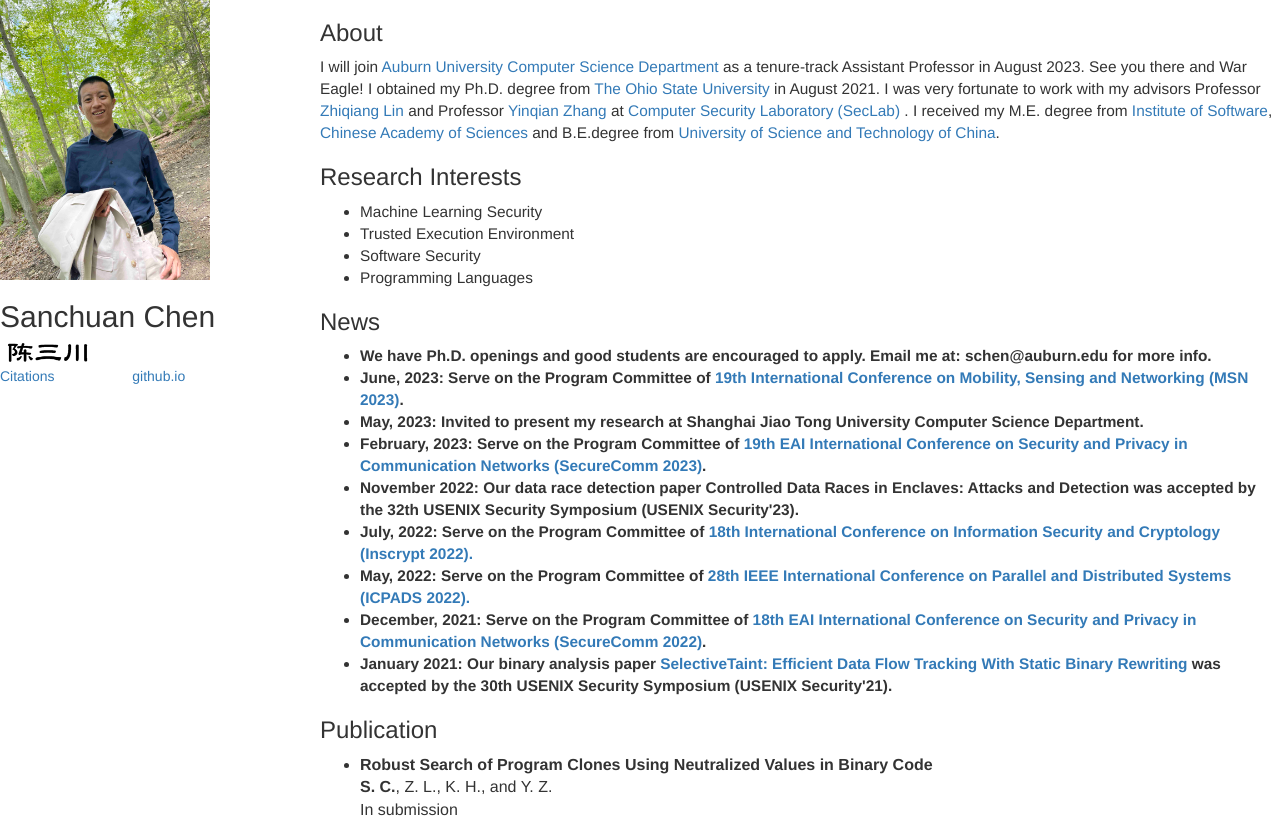
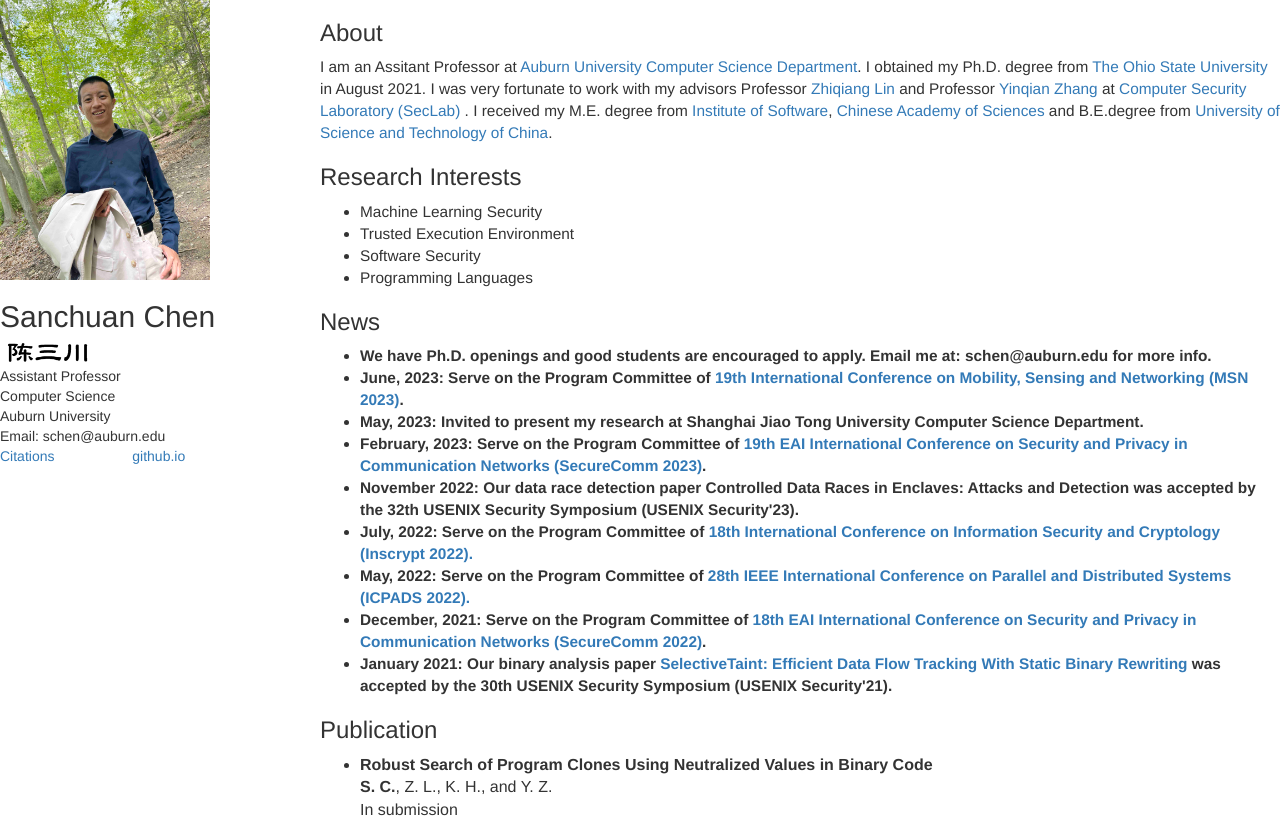
Before and after one commit to schuan/schuan.github.io, a plain HTML site: page index.html in a window 1280 px wide. Shown: the top 825 px of the page. Drawn offline with nearby package versions, Linux system fonts and the light colour scheme; some icons are missing.

Commit message:
Update index.html

```diff
--- a/index.html
+++ b/index.html
@@ -40,13 +40,13 @@ html, body {
 <img src="name.png" style="width:100px;height:22.5px;">
 </div>
 <div id = "contact">
-<!--
+
 Assistant Professor<br>
 Computer Science<br>
 Auburn University<br>
 Email: schen@auburn.edu<br>
 
-
+<!--
 Assistant Professor<br>
 Computer and Information Sciences<br>
 Fordham University<br>
@@ -65,7 +65,7 @@ Email: schen409@fordham.edu<br>
 <div id = "rightcolumn" style="display: inline-block;float: left;width: 75%;height: 100%; background-color:#FFFFFF; font-size: 110%;">
 <div id = "bio">
 <h3>About</h3>
-I will join <a href="https://www.auburn.edu/" target=_blank>Auburn University</a> <a href="https://www.eng.auburn.edu/comp/" target=_blank>Computer Science Department</a> as a tenure-track Assistant Professor in August 2023. See you there and War Eagle! <!--I was a tenure-track Assistant Professor in <a href="https://www.fordham.edu/info/20344/computer_and_information_sciences" target=_blank>Computer and Information Sciences Department</a> at <a href="https://www.fordham.edu/" target=_blank>Fordham University</a> from 2021 to 2023.--> I obtained my Ph.D. degree from <a href="https://www.osu.edu" target=_blank>The Ohio State University</a> in August 2021. I was very fortunate to work with my advisors Professor <a href="http://web.cse.ohio-state.edu/~lin.3021/" target=_blank>Zhiqiang Lin</a> and Professor <a href="https://yinqian.org/" target=_blank>Yinqian Zhang</a> at <a href="https://seclab.engineering.osu.edu/" target=_blank>Computer Security Laboratory (SecLab) </a>. I received my M.E. degree from <a href="http://english.is.cas.cn" target=_blank>
+I am an Assitant Professor at <a href="https://www.auburn.edu/" target=_blank>Auburn University</a> <a href="https://www.eng.auburn.edu/comp/" target=_blank>Computer Science Department</a>. <!--I was a tenure-track Assistant Professor in <a href="https://www.fordham.edu/info/20344/computer_and_information_sciences" target=_blank>Computer and Information Sciences Department</a> at <a href="https://www.fordham.edu/" target=_blank>Fordham University</a> from 2021 to 2023.--> I obtained my Ph.D. degree from <a href="https://www.osu.edu" target=_blank>The Ohio State University</a> in August 2021. I was very fortunate to work with my advisors Professor <a href="http://web.cse.ohio-state.edu/~lin.3021/" target=_blank>Zhiqiang Lin</a> and Professor <a href="https://yinqian.org/" target=_blank>Yinqian Zhang</a> at <a href="https://seclab.engineering.osu.edu/" target=_blank>Computer Security Laboratory (SecLab) </a>. I received my M.E. degree from <a href="http://english.is.cas.cn" target=_blank>
 Institute of Software</a>, <a href="http://english.ucas.ac.cn" target=_blank>Chinese Academy of Sciences</a> and B.E.degree from <a href="http://en.ustc.edu.cn" target=_blank>University of Science and Technology of China</a>.<!-- I am co-director of <a href="https://pasta-lab.github.io/" target=_blank>Program Analysis and SecuriTy Assurance (PASTA)</a> Lab at Fordham, with Professor <a href="https://storm.cis.fordham.edu/~hzhang285/" target=_blank>Hailong Zhang</a>.//-->
 
 <!--
```
